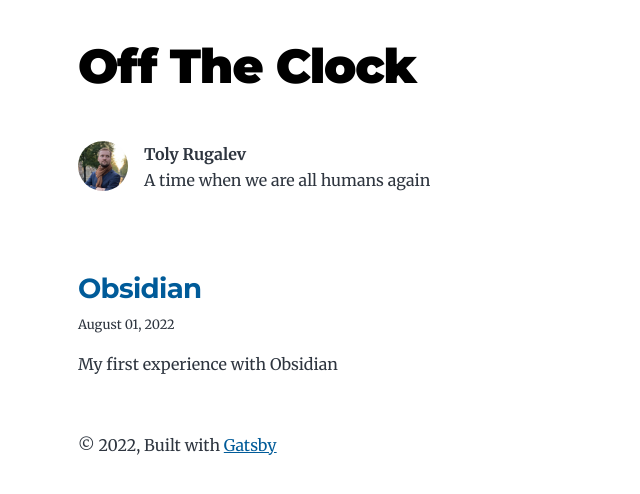
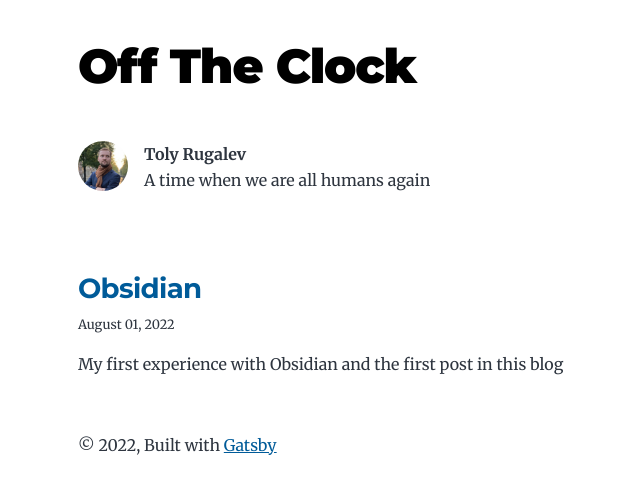
Before and after one commit to AnatolyRugalev/off-the-clock-blog, a Gatsby site: page / in a window 1280 px wide. Shown: the whole page, without its empty margins (246-886 px from the left). Built offline with nearby package versions, Linux system fonts and the light colour scheme; Gatsby itself is replaced by a stand-in of ours.

Commit message:
Publish Blog Posts

```diff
--- a/posts/2022-08/01-obsidian.md
+++ b/posts/2022-08/01-obsidian.md
@@ -1,8 +1,9 @@
 ---
 title: Obsidian
 date: "2022-08-01T00:00:00Z"
-description: "My first experience with Obsidian"
 status: published
+description: |
+    My first experience with Obsidian and the first post in this blog
 ---
 
 How comes that I've never heard of [Obsidian](https://obsidian.md/) before? It's such a great tool, and I've been looking for something like this for ages. I always use Markdown to mark my thoughts down (pun intended), and it has always been a random process for me. Plugin selection is really nice: git support to sync the data, Excalidraw for quick drawings, Notion-like features like databases. It all just ... makes sense.
```
